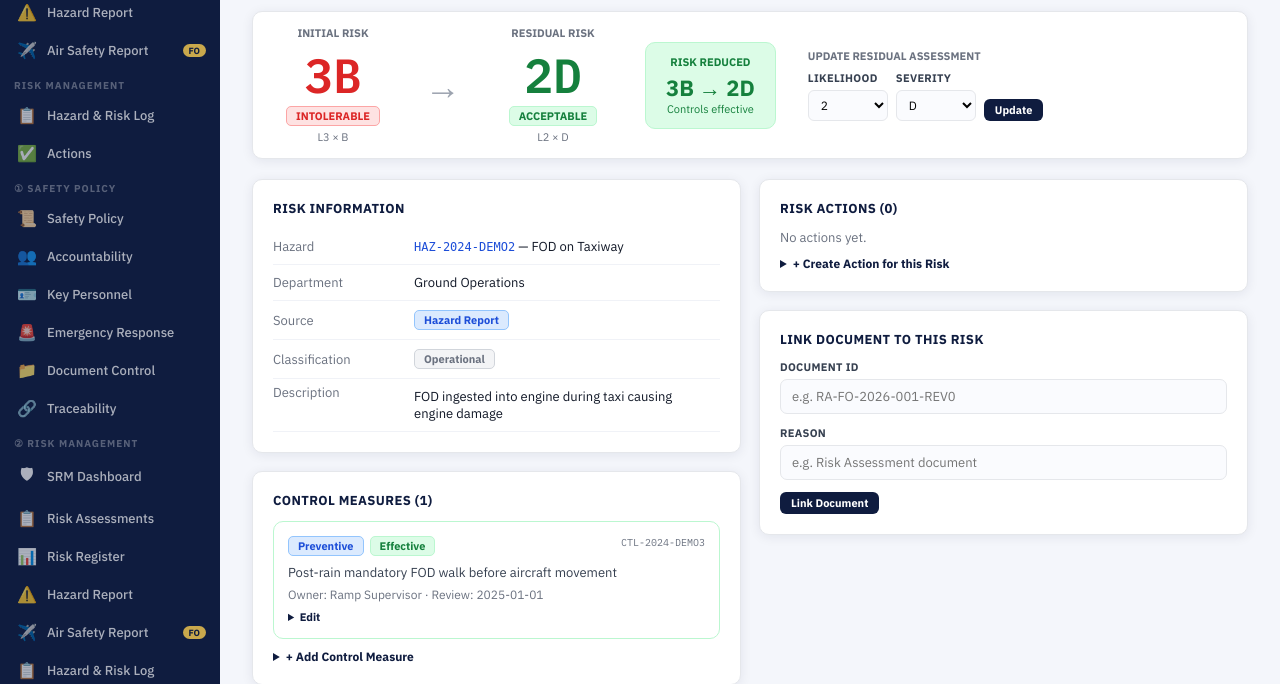
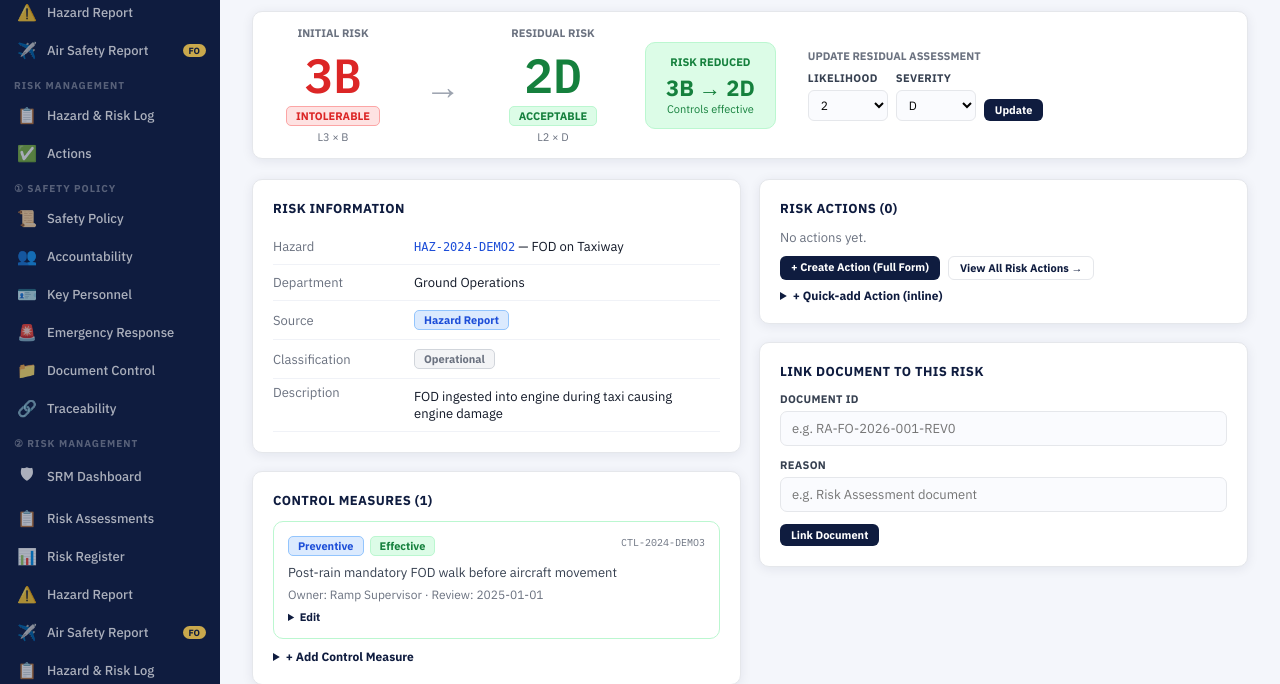
Before and after one commit to omarbarghouth/jav-sms, a Flask app: page /risk/RSK-2024-DEMO2 in a window 1280 px wide. Shown: the part 170-854 px from the top of the page. Run offline with Flask 3, Linux system fonts and the light colour scheme; data comes from the database, SQL or seed files in the repository; data that the repository does not hold is empty.

Commit message:
Update risk_detail.html

```diff
--- a/templates/risk_detail.html
+++ b/templates/risk_detail.html
@@ -217,8 +217,13 @@
       {% endfor %}
 
       <!-- Add action -->
-      <details style="margin-top:10px">
-        <summary style="font-size:12px;font-weight:700;cursor:pointer;color:var(--navy)">+ Create Action for this Risk</summary>
+      <div style="display:flex;gap:8px;margin-top:10px;margin-bottom:8px">
+        <a href="/actions/new?source=Risk+Assessment&hazard_id={{ hazard.id if hazard else '' }}&linked_risk_id={{ risk.id }}&return_url=/risk/{{ risk.id }}"
+           class="btn btn-nav btn-sm">+ Create Action (Full Form)</a>
+        <a href="/actions?source=Risk+Assessment" class="btn btn-outline btn-sm">View All Risk Actions →</a>
+      </div>
+      <details style="margin-top:4px">
+        <summary style="font-size:12px;font-weight:700;cursor:pointer;color:var(--navy)">+ Quick-add Action (inline)</summary>
         <form method="POST" action="/risk/{{ risk.id }}/add-action" style="margin-top:10px;padding:14px;background:#f8f9fc;border-radius:8px">
           <div class="fg"><label>Action Description *</label><textarea name="description" required rows="3" placeholder="What must be done to control or monitor this risk?"></textarea></div>
           <div class="g2">
```
